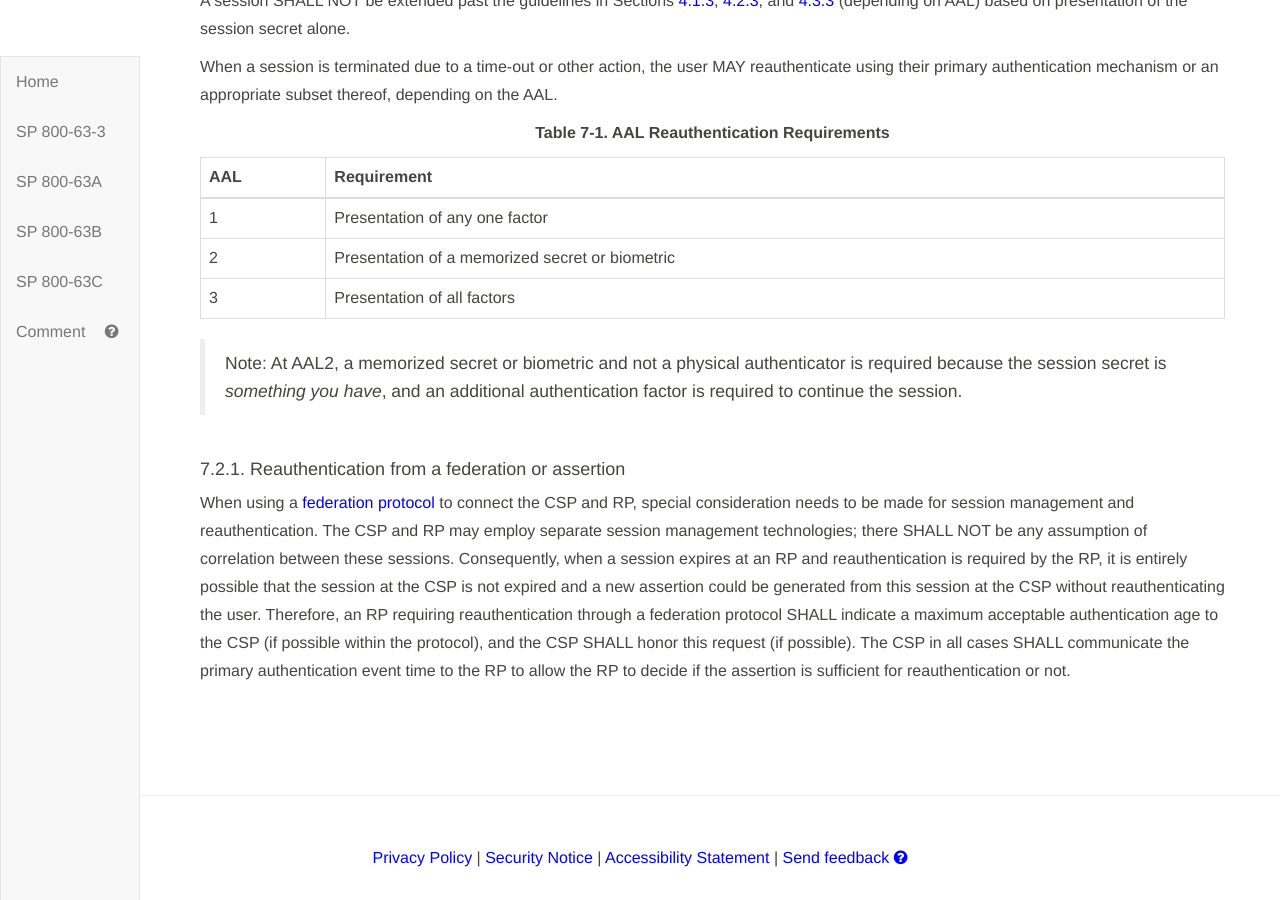
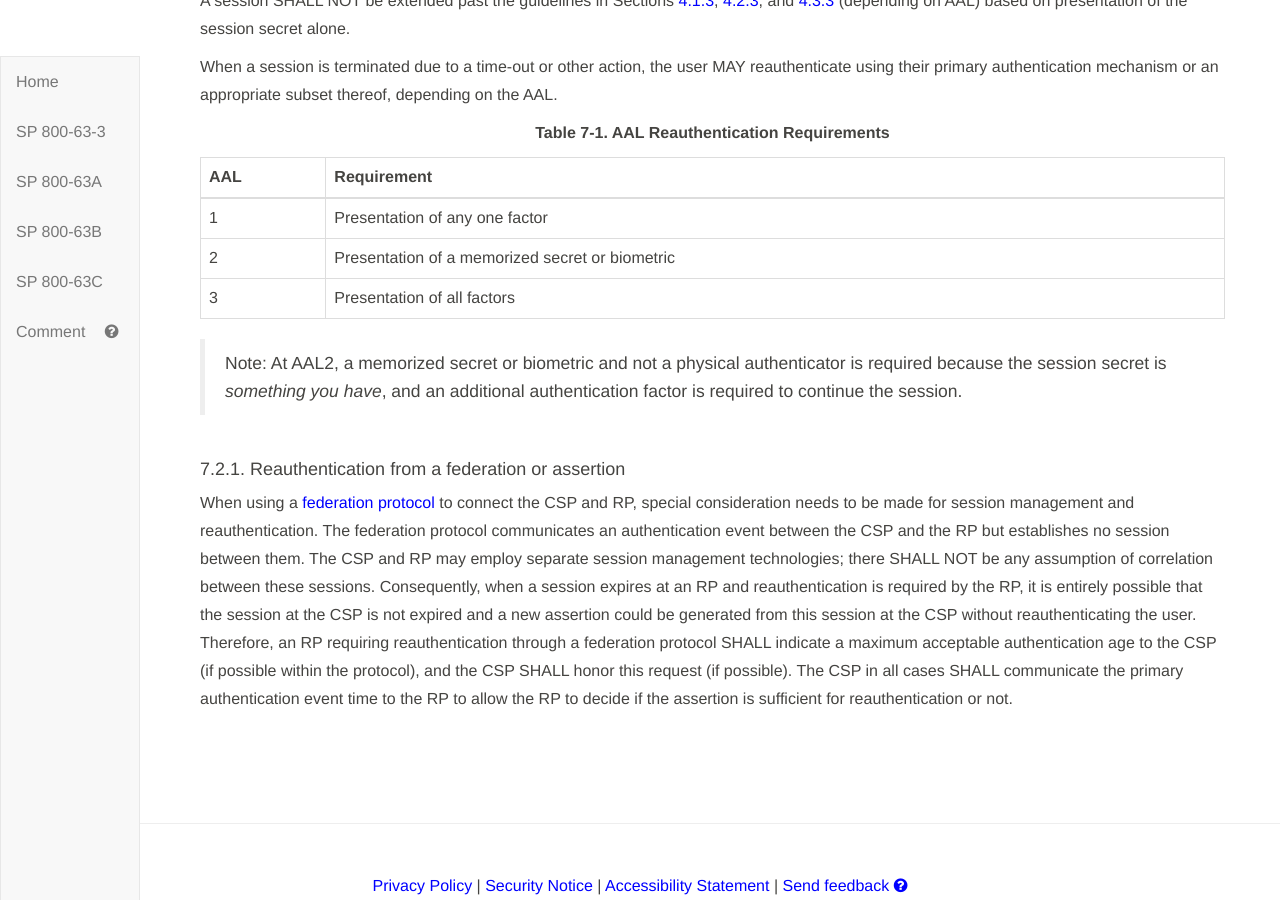
Before and after one commit to usnistgov/800-63-3, a Jekyll site: the page built from sp800-63b/sec7_session.md, in a window 1280 px wide and 900 px high, scrolled down 1855 px. Built offline with Jekyll 4.4.1, drawn with Linux system fonts in a browser that asks for light colours; our own code applies the rules of GitHub Pages for plain Markdown files; before the commit the page ends 2727 px from its top, so only the background shows below that.

Commit message:
clarified sessions in federation, closes #745

```diff
--- a/sp800-63b/sec7_session.md
+++ b/sp800-63b/sec7_session.md
@@ -75,4 +75,4 @@
 
 #### 7.2.1. Reauthentication from a federation or assertion
 
-When using a [federation protocol](sp800-63c.html#sec4) to connect the CSP and RP, special consideration needs to be made for session management and reauthentication. The CSP and RP may employ separate session management technologies; there SHALL NOT be any assumption of correlation between these sessions. Consequently, when a session expires at an RP and reauthentication is required by the RP, it is entirely possible that the session at the CSP is not expired and a new assertion could be generated from this session at the CSP without reauthenticating the user. Therefore, an RP requiring reauthentication through a federation protocol SHALL indicate a maximum acceptable authentication age to the CSP (if possible within the protocol), and the CSP SHALL honor this request (if possible). The CSP in all cases SHALL communicate the primary authentication event time to the RP to allow the RP to decide if the assertion is sufficient for reauthentication or not.
+When using a [federation protocol](sp800-63c.html#sec4) to connect the CSP and RP, special consideration needs to be made for session management and reauthentication. The federation protocol communicates an authentication event between the CSP and the RP but establishes no session between them. The CSP and RP may employ separate session management technologies; there SHALL NOT be any assumption of correlation between these sessions. Consequently, when a session expires at an RP and reauthentication is required by the RP, it is entirely possible that the session at the CSP is not expired and a new assertion could be generated from this session at the CSP without reauthenticating the user. Therefore, an RP requiring reauthentication through a federation protocol SHALL indicate a maximum acceptable authentication age to the CSP (if possible within the protocol), and the CSP SHALL honor this request (if possible). The CSP in all cases SHALL communicate the primary authentication event time to the RP to allow the RP to decide if the assertion is sufficient for reauthentication or not.
```
